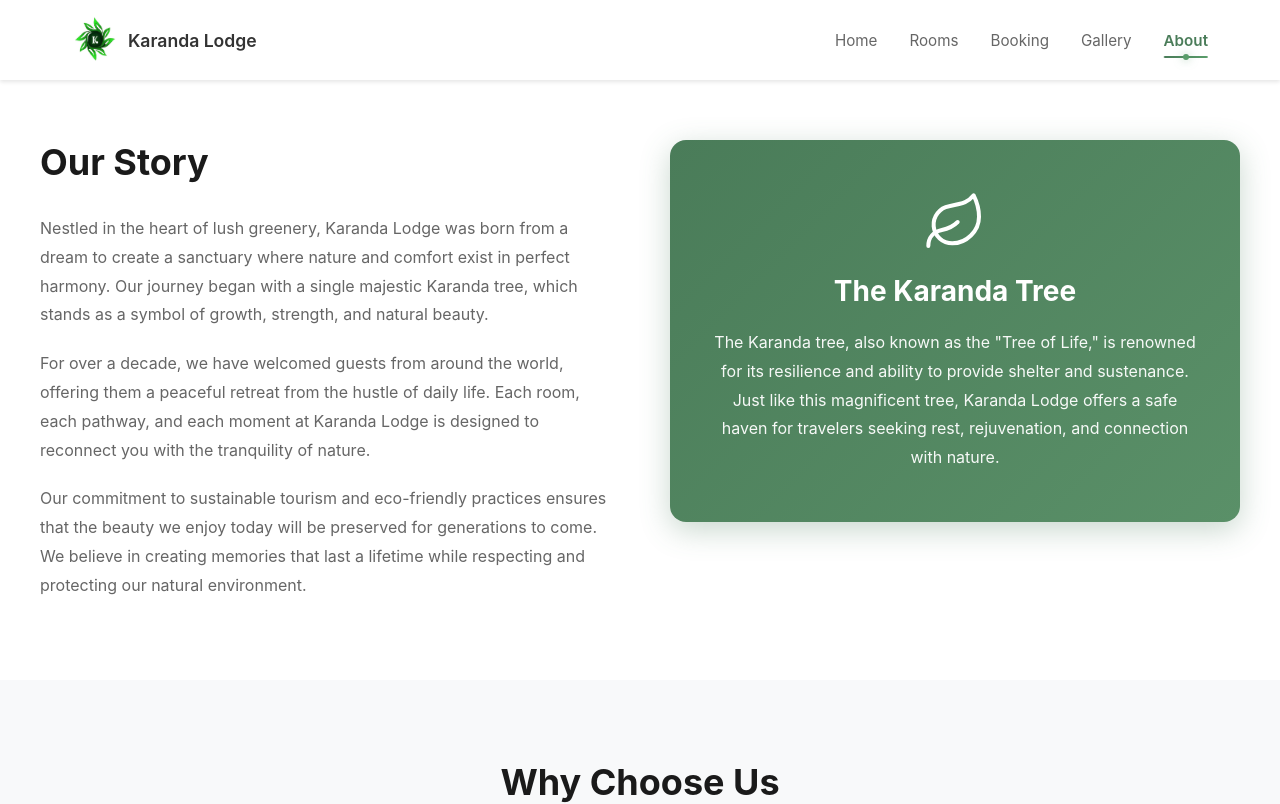
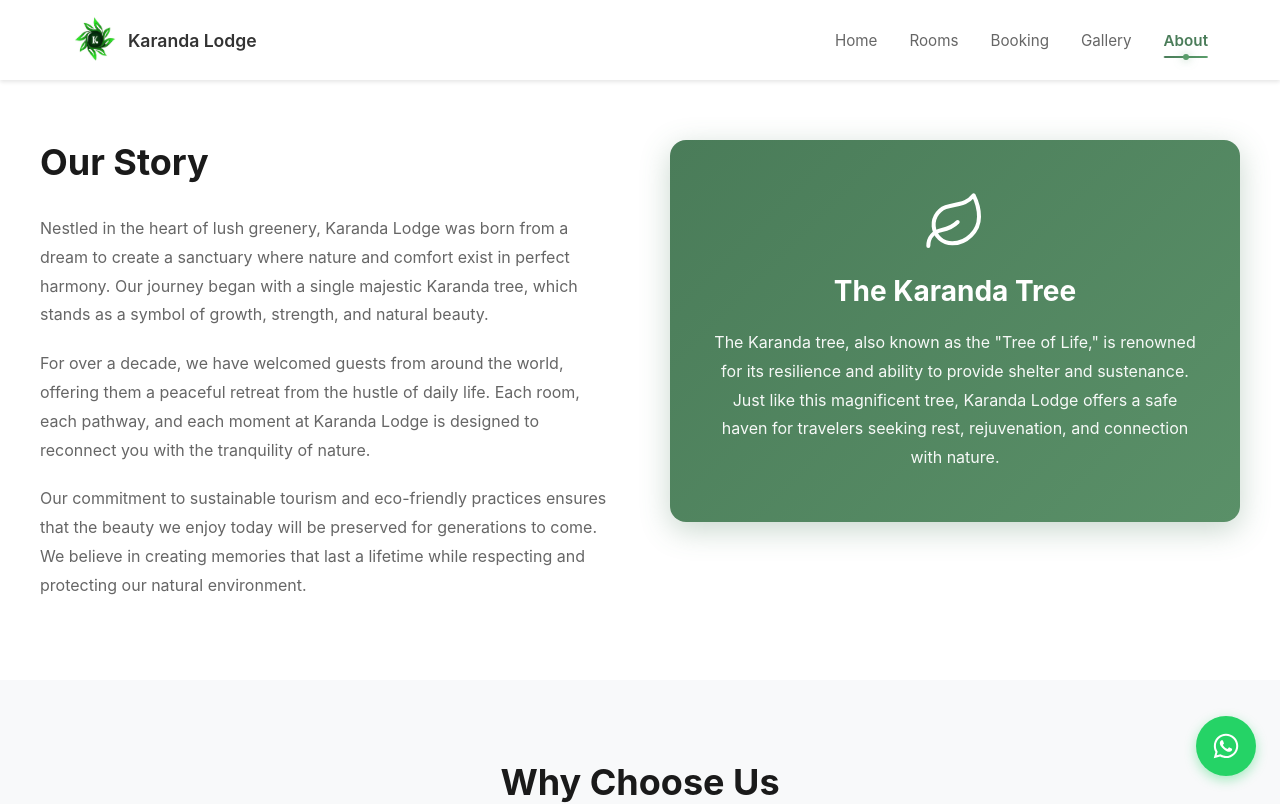
Before and after one commit to nandundasa/karanda_lodge_villa, a Next.js app in the folder karanda-lodge/: page /About in a window 1280 px wide. Shown: the top 804 px of the page. Built offline with nearby package versions, Linux system fonts and the light colour scheme.

Commit message:
Add WhatsApp button component and integrate it into the layout

```diff
--- /dev/null
+++ b/karanda-lodge/src/app/components/WhatsAppButton.tsx
@@ -0,0 +1,24 @@
+"use client";
+import "../home.css";
+
+export default function WhatsAppButton() {
+  return (
+    <a
+      href="https://api.whatsapp.com/send/?phone=94770367058&text&type=phone_number&app_absent=0"
+      target="_blank"
+      rel="noopener noreferrer"
+      className="whatsapp-button"
+      aria-label="Chat on WhatsApp"
+    >
+      <svg
+        xmlns="http://www.w3.org/2000/svg"
+        viewBox="0 0 448 512"
+        fill="currentColor"
+        width="28"
+        height="28"
+      >
+        <path d="M380.9 97.1C339 55.1 283.2 32 223.9 32c-122.4 0-222 99.6-222 222 0 39.1 10.2 77.3 29.6 111L0 480l117.7-30.9c32.4 17.7 68.9 27 106.1 27h.1c122.3 0 224.1-99.6 224.1-222 0-59.3-25.2-115-67.1-157zm-157 341.6c-33.2 0-65.7-8.9-94-25.7l-6.7-4-69.8 18.3L72 359.2l-4.4-7c-18.5-29.4-28.2-63.3-28.2-98.2 0-101.7 82.8-184.5 184.6-184.5 49.3 0 95.6 19.2 130.4 54.1 34.8 34.9 56.2 81.2 56.1 130.5 0 101.8-84.9 184.6-186.6 184.6zm101.2-138.2c-5.5-2.8-32.8-16.2-37.9-18-5.1-1.9-8.8-2.8-12.5 2.8-3.7 5.6-14.3 18-17.6 21.8-3.2 3.7-6.5 4.2-12 1.4-32.6-16.3-54-29.1-75.5-66-5.7-9.8 5.7-9.1 16.3-30.3 1.8-3.7.9-6.9-.5-9.7-1.4-2.8-12.5-30.1-17.1-41.2-4.5-10.8-9.1-9.3-12.5-9.5-3.2-.2-6.9-.2-10.6-.2-3.7 0-9.7 1.4-14.8 6.9-5.1 5.6-19.4 19-19.4 46.3 0 27.3 19.9 53.7 22.6 57.4 2.8 3.7 39.1 59.7 94.8 83.8 35.2 15.2 49 16.5 66.6 13.9 10.7-1.6 32.8-13.4 37.4-26.4 4.6-13 4.6-24.1 3.2-26.4-1.3-2.5-5-3.9-10.5-6.6z" />
+      </svg>
+    </a>
+  );
+}
--- a/karanda-lodge/src/app/layout.tsx
+++ b/karanda-lodge/src/app/layout.tsx
@@ -1,6 +1,7 @@
 import type { Metadata } from "next";
 import { Geist, Geist_Mono } from "next/font/google";
 import "./globals.css";
+import WhatsAppButton from "./components/WhatsAppButton";
 
 const geistSans = Geist({
   variable: "--font-geist-sans",
@@ -28,6 +29,7 @@ export default function RootLayout({
         suppressHydrationWarning
       >
         {children}
+        <WhatsAppButton />
       </body>
     </html>
   );
```
Also changed, not shown: karanda-lodge/src/app/page.tsx (+0 -19 lines).
